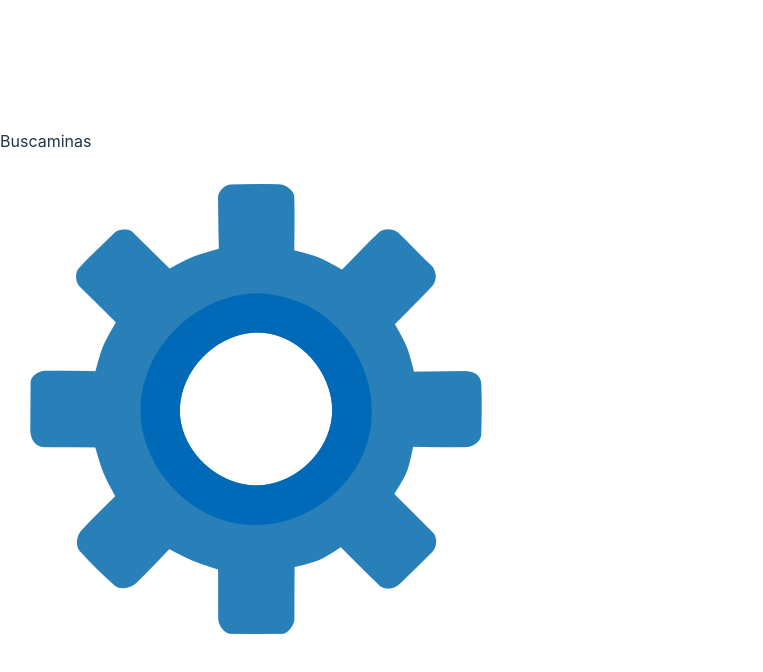
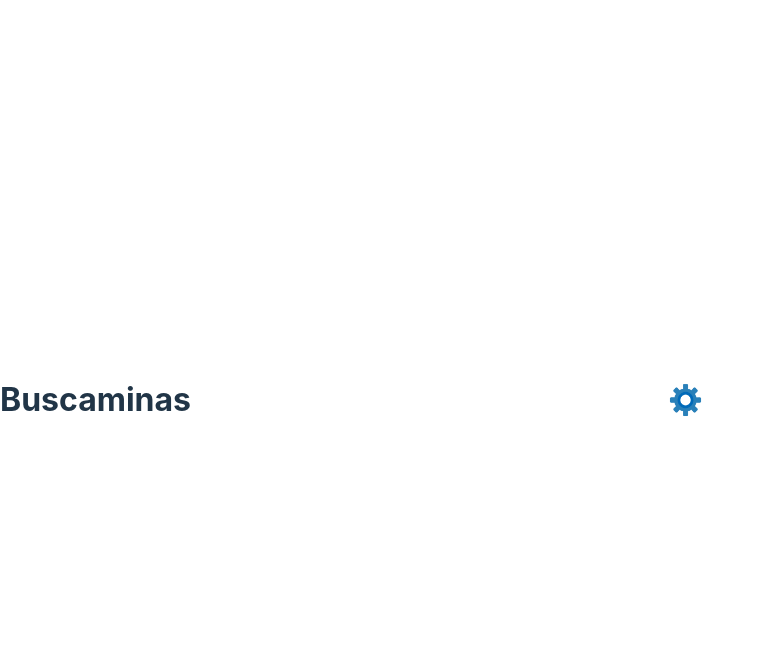
Before and after one commit to Ethan04Munoz/Buscaminas, a React (Vite) app: page / in a window 1280 px wide. Shown: the top 672 px of the page, without its empty margins (0-763 px from the left). Built offline with nearby package versions, Linux system fonts and the light colour scheme.

Commit message:
Estilizar la navbar

```diff
--- /dev/null
+++ b/src/Navbar.css
@@ -0,0 +1,35 @@
+.gridNavBar{
+    width: 100%;
+    display: grid;
+    grid-template-columns: 15% 80% 5%;
+    justify-content: center;
+    align-items: center;
+}
+
+.gridNavBar img{
+    width: 100%;
+    align-self: center;
+    transition: all 0.2s;
+}
+
+.gridNavBar img:hover{
+    background: #353535;
+}
+
+.buscaminasHomeTitle{
+    height: 100%;
+    display: grid;
+    align-items: center;
+    transition: all 0.3s;
+}
+
+.buscaminasHomeTitle:hover{
+    background: #353535;
+}
+
+.buscaminasHomeTitle h1{
+    font-size: 4vh;
+    font-weight: 650;
+    text-align: center;
+
+}
--- a/src/Navbar.jsx
+++ b/src/Navbar.jsx
@@ -1,5 +1,6 @@
 import { useState } from "react";
 import Modal from "./Modal";
+import './Navbar.css';
 
 function Navbar(props){
     const [modalConfiguracion, setModalConfiguracion] = useState(false);
@@ -14,10 +15,10 @@ function Navbar(props){
     return(
         <div className="navbar">
             <div className="gridNavBar">
-            <div>Buscaminas</div>
-            <div><img src="config.png" alt="" onClick={encenderModalConfiguracion}/></div>
+                <div className="buscaminasHomeTitle"> <h1>Buscaminas</h1></div>
+                <div></div>
+                <img className="" src="config.png" alt="" onClick={encenderModalConfiguracion}/>
             </div>
-            <div></div>
             {modalConfiguracion == true && (
                 <Modal tituloModal="Configuración" onClickX={apagarModalConfiguracion}/>
             )}
```
